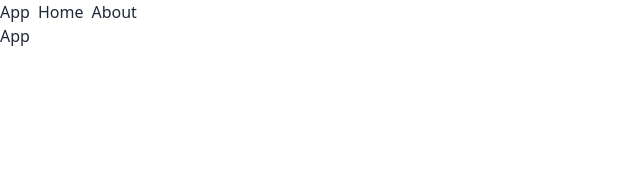
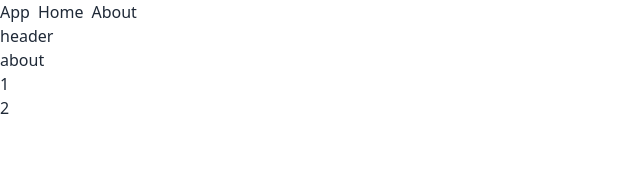
Before and after one commit to HeoEunJae/React_my_tube_front, a React (Create React App) app: page /about in a window 1280 px wide. Shown: the top 170 px of the page, without its empty margins (0-640 px from the left). Built offline with nearby package versions, Linux system fonts and the light colour scheme.

Commit message:
레이아웃 사용방법

```diff
--- a/src/index.js
+++ b/src/index.js
@@ -12,19 +12,19 @@ root.render(
     <Router>
       <div className="flex gap-2">
         <span>
-          <Link to="/1">App</Link>
+          <Link to="/">App</Link>
         </span>
         <span>
-          <Link to="/Home/2">Home</Link>
+          <Link to="/Home">Home</Link>
         </span>
         <span>
-          <Link to="/About/3">About</Link>
+          <Link to="/About">About</Link>
         </span>
       </div>
       <Routes>
-        <Route path="/:id" element={<App />}></Route>
-        <Route path="/home/:id" element={<Home />}></Route>
-        <Route path="/about/:id" element={<About />}></Route>
+        <Route path="/" element={<App />}></Route>
+        <Route path="/home" element={<Home />}></Route>
+        <Route path="/about" element={<About />}></Route>
       </Routes>
     </Router>
   </React.StrictMode>
--- /dev/null
+++ b/src/layouts/Header.jsx
@@ -0,0 +1,7 @@
+import React from "react";
+
+const Header = () => {
+  return <header>header</header>;
+};
+
+export default Header;
--- /dev/null
+++ b/src/layouts/Layout.jsx
@@ -0,0 +1,13 @@
+import React from "react";
+import Header from "./Header";
+
+const Layout = ({ children }) => {
+  return (
+    <>
+      <Header />
+      {children}
+    </>
+  );
+};
+
+export default Layout;
--- a/src/routes/About.jsx
+++ b/src/routes/About.jsx
@@ -1,9 +1,14 @@
 import React from "react";
-import { useParams } from "react-router-dom";
+import Layout from "../layouts/Layout";
 
 const About = () => {
-  const params = useParams();
-  return <div>about</div>;
+  return (
+    <Layout>
+      <div>about</div>
+      <div>1</div>
+      <div>2</div>
+    </Layout>
+  );
 };
 
 export default About;
--- a/src/routes/Home.jsx
+++ b/src/routes/Home.jsx
@@ -1,9 +1,12 @@
 import React from "react";
-import { useParams } from "react-router-dom";
+import Layout from "../layouts/Layout";
 
 const Home = () => {
-  const params = useParams();
-  return <div>Home</div>;
+  return (
+    <Layout>
+      <div>Home</div>
+    </Layout>
+  );
 };
 
 export default Home;
```
